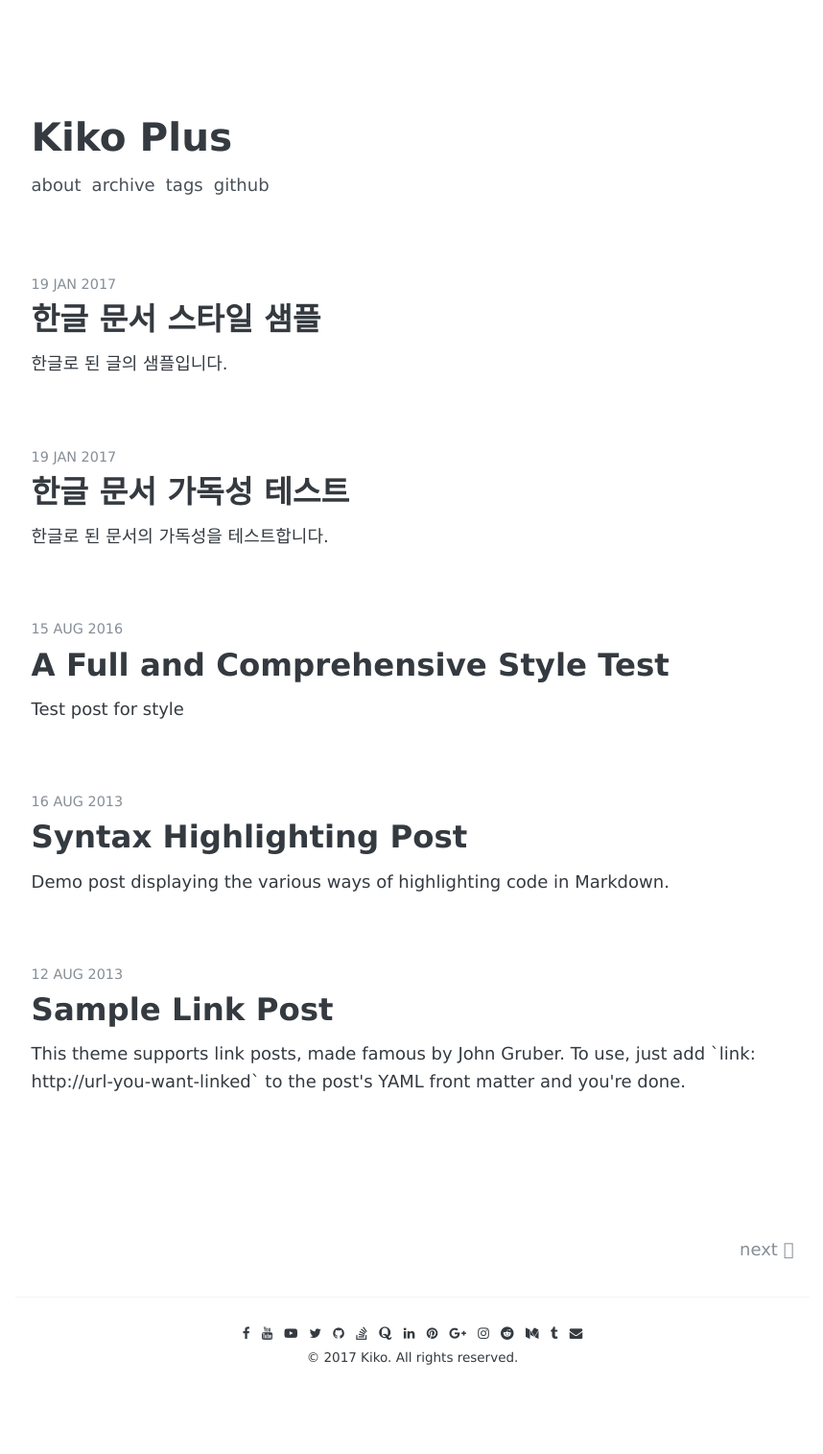
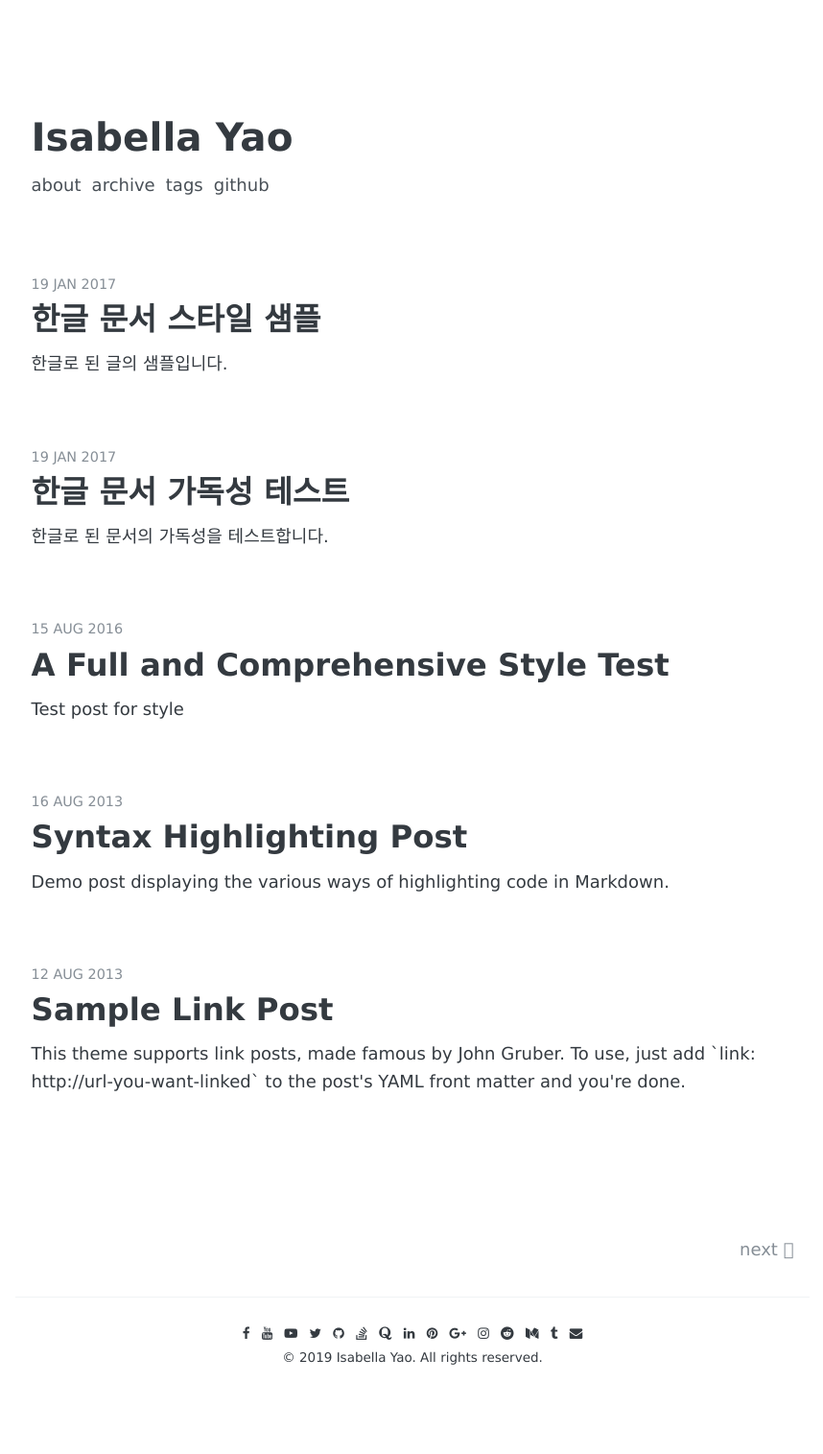
Before and after one commit to Isabellayao/SecurityCompliance, a Jekyll site: the page built from Kiko-plus-master/index.html, in a window 1280 px wide. Shown: the whole page at 96% size, without its empty margins (210-1068 px from the left). Built offline with Jekyll 4.4.1, drawn with Linux system fonts in a browser that asks for light colours; some web fonts are replaced; the list of posts is cut into pages by our own code.

Commit message:
Update _config.yml

```diff
--- a/Kiko-plus-master/_config.yml
+++ b/Kiko-plus-master/_config.yml
@@ -3,7 +3,7 @@
 # # # # # # # # # # # # #
 
 # Basic
-name:               "Kiko Plus"
+name:               "Isabella Yao"
 
 author:
   facebook:         your-id
@@ -23,8 +23,8 @@ author:
   email:            your-id@your-email.com
 
 copyright:
-  year:             2017
-  name:             Kiko
+  year:             2019
+  name:             Isabella Yao
 
 # Google-analytics
 google-analytics:
@@ -35,9 +35,9 @@ disqus:
   id:               "kiko-plus"
 
 # URL
-url:                "https://AWEEKJ.github.io" # the base hostname & protocol for your site
+url:                "https://SecurityCompliance.github.io" # the base hostname & protocol for your site
 # url:                "http://localhost:4000" # use this url when you develop
-baseurl:            "/Kiko-plus" # the subpath of your site, e.g. /blog
+baseurl:            "/Isabellayao" # the subpath of your site, e.g. /blog
 
 
 # http://en.wikipedia.org/wiki/List_of_tz_database_time_zones
```
